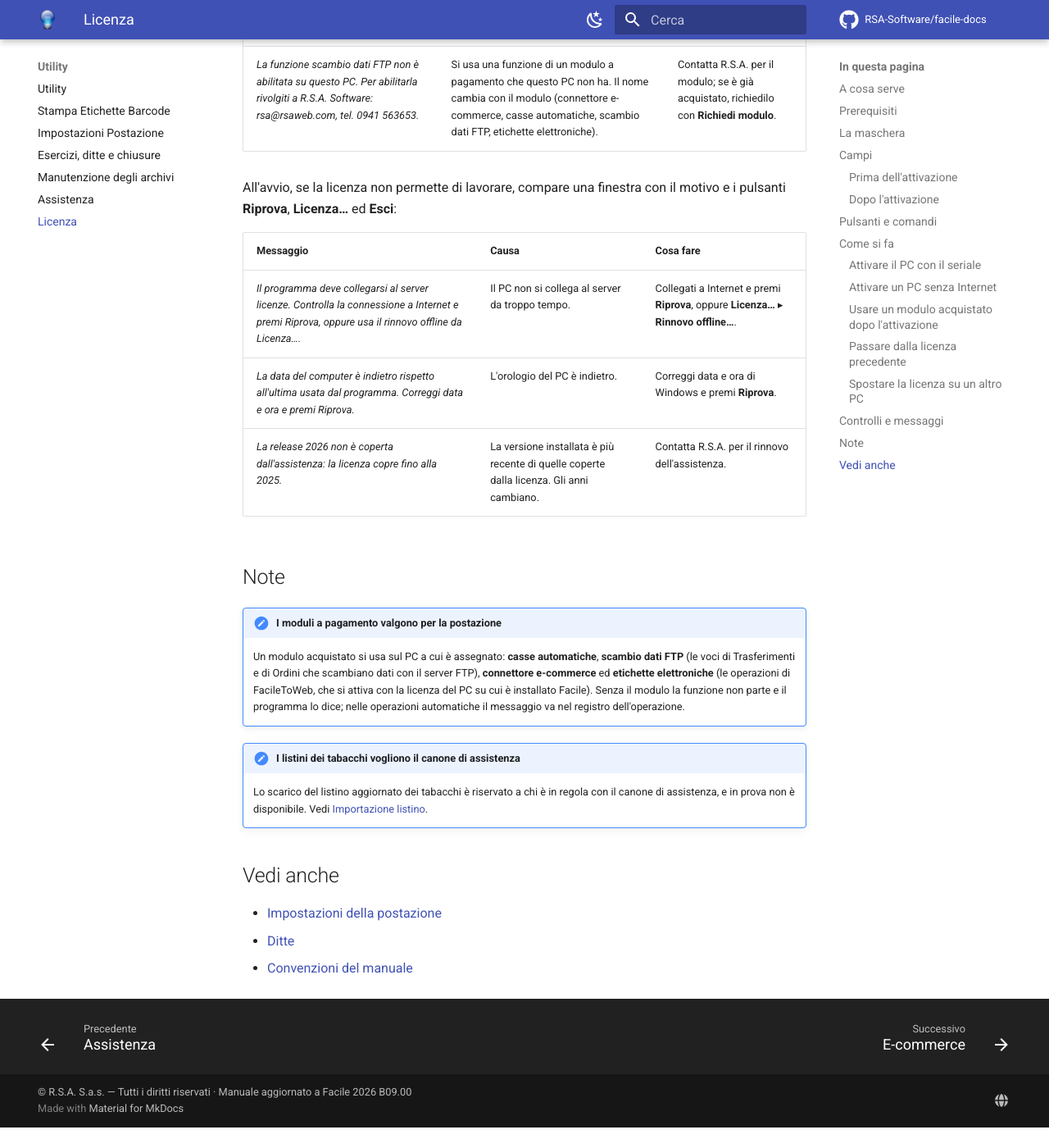
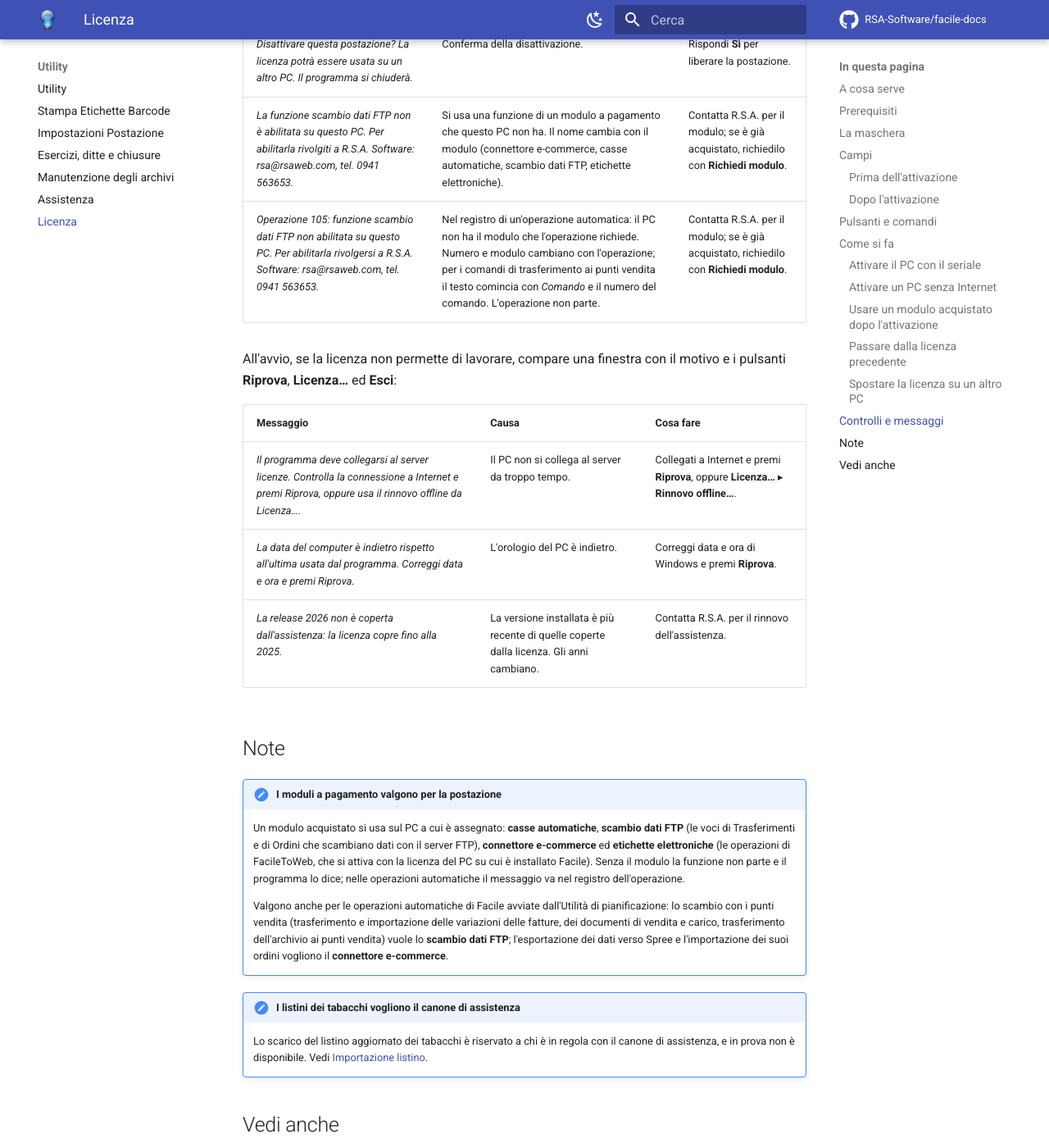
Before and after one commit to RSA-Software/facile-docs, an MkDocs documentation site: the page built from docs/moduli/utility/gestione-licenza.md, in a window 1280 px wide and 1400 px high, scrolled down 6827 px. Shown: the whole window at 82% size. Built offline with MkDocs 1.6.1 and Material for MkDocs 9.7.7, drawn with Linux system fonts in a browser that asks for light colours; comment, search, counter and statistics services are not loaded; before the commit the page ends 8202 px from its top, so only the background shows below that.

Commit message:
Licenza: anche le operazioni automatiche dello scambio con i punti vendita e di Spree vogliono il modulo
Co-Authored-By: Claude Opus 5.5 (1M context) <noreply@anthropic.com>
Claude-Session: https://claude.ai/code/session_011tfp52SvzHG7fbrhMBRhR8

```diff
--- a/docs/moduli/utility/gestione-licenza.md
+++ b/docs/moduli/utility/gestione-licenza.md
@@ -163,6 +163,7 @@ l'**Attivazione**: comunicali a R.S.A., che libera la postazione.
 | *La licenza precedente di questo PC non è più valida: inserisci il seriale.* | Il passaggio automatico non è possibile. | Attiva il PC con il seriale. |
 | *Disattivare questa postazione? La licenza potrà essere usata su un altro PC. Il programma si chiuderà.* | Conferma della disattivazione. | Rispondi **Sì** per liberare la postazione. |
 | *La funzione scambio dati FTP non è abilitata su questo PC. Per abilitarla rivolgiti a R.S.A. Software: rsa@rsaweb.com, tel. 0941 563653.* | Si usa una funzione di un modulo a pagamento che questo PC non ha. Il nome cambia con il modulo (connettore e-commerce, casse automatiche, scambio dati FTP, etichette elettroniche). | Contatta R.S.A. per il modulo; se è già acquistato, richiedilo con **Richiedi modulo**. |
+| *Operazione 105: funzione scambio dati FTP non abilitata su questo PC. Per abilitarla rivolgersi a R.S.A. Software: rsa@rsaweb.com, tel. 0941 563653.* | Nel registro di un'operazione automatica: il PC non ha il modulo che l'operazione richiede. Numero e modulo cambiano con l'operazione; per i comandi di trasferimento ai punti vendita il testo comincia con *Comando* e il numero del comando. L'operazione non parte. | Contatta R.S.A. per il modulo; se è già acquistato, richiedilo con **Richiedi modulo**. |
 
 All'avvio, se la licenza non permette di lavorare, compare una finestra con
 il motivo e i pulsanti **Riprova**, **Licenza…** ed **Esci**:
@@ -185,6 +186,14 @@ il motivo e i pulsanti **Riprova**, **Licenza…** ed **Esci**:
     funzione non parte e il programma lo dice; nelle operazioni automatiche
     il messaggio va nel registro dell'operazione.
 
+    Valgono anche per le operazioni automatiche di Facile avviate
+    dall'Utilità di pianificazione: lo scambio con i punti vendita
+    (trasferimento e importazione delle variazioni delle fatture, dei
+    documenti di vendita e carico, trasferimento dell'archivio ai punti
+    vendita) vuole lo **scambio dati FTP**; l'esportazione dei dati verso
+    Spree e l'importazione dei suoi ordini vogliono il **connettore
+    e-commerce**.
+
 !!! note "I listini dei tabacchi vogliono il canone di assistenza"
 
     Lo scarico del listino aggiornato dei tabacchi è riservato a chi è in
```
Also changed, not shown: docs/appendici/messaggi-errore.md (+2 -1 lines), docs/novita/index.md (+2 -1 lines).
